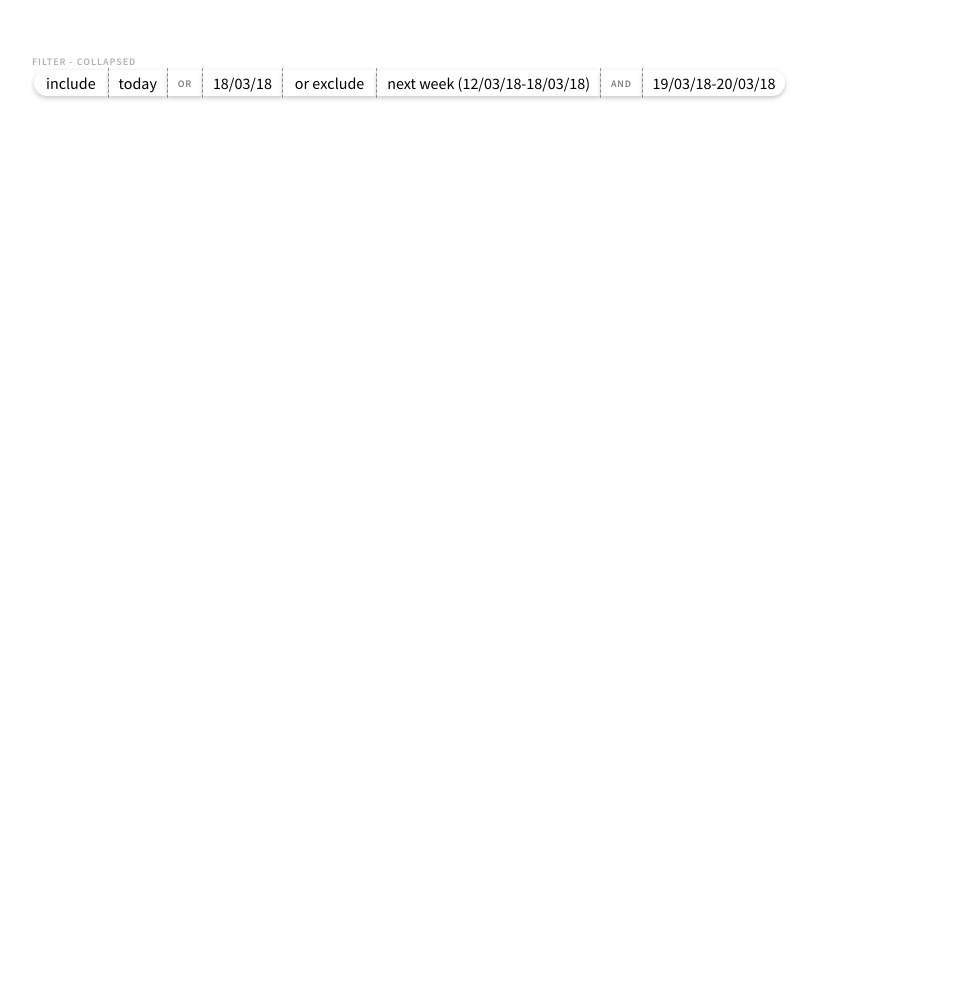
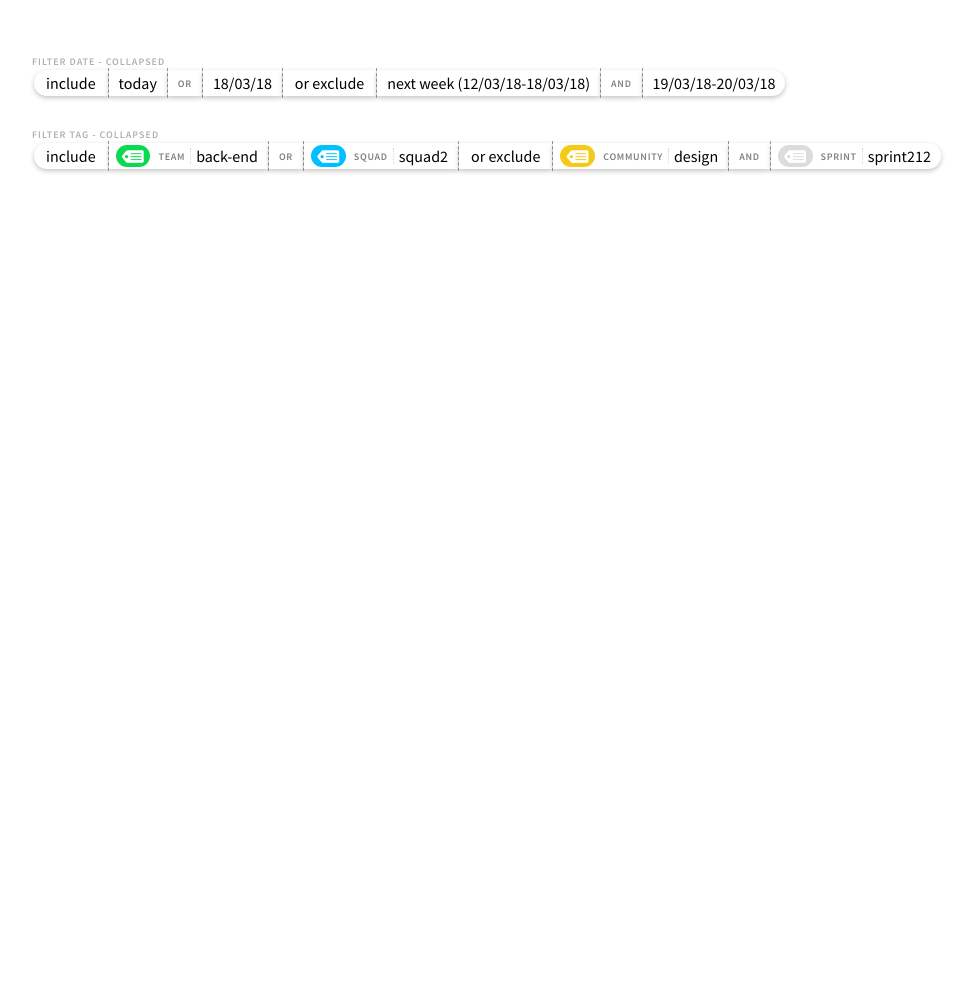
Before and after one commit to lordblendi/tracker-mockup, a Jekyll site: the page built from pages/filter.html, in a window 1280 px wide. Shown: the whole page, without its empty margins (23-997 px from the left). Built offline with Jekyll 4.4.1, drawn with Linux system fonts in a browser that asks for light colours; nearby versions of some CDN libraries; comment, search, counter and statistics services are not loaded.

Commit message:
added tag filter collapsed

```diff
--- a/pages/filter.html
+++ b/pages/filter.html
@@ -7,7 +7,7 @@ permalink: /filter
 
 <div class="pmx-field">
   <div class="pmx-field__inner">
-    <div class="pmx-field__label">Filter - collapsed</div>
+    <div class="pmx-field__label">Filter date - collapsed</div>
     <div class="pmx-field__value">
 
       <div class="pmx-selector pmx-selector--collapsed pmx-selector--multiSelect JS_selector" data-popid="#multiSelector-3">
@@ -62,3 +62,78 @@ permalink: /filter
     </div>
   </div>
 </div>
+
+
+<div class="pmx-field">
+  <div class="pmx-field__inner">
+    <div class="pmx-field__label">Filter tag - collapsed</div>
+    <div class="pmx-field__value">
+
+      <div class="pmx-selector pmx-selector--collapsed pmx-selector--multiSelect JS_selector" data-popid="#multiSelector-3">
+        <div class="pmx-selector__item pmx-selector__item--selected JS_selectorItem">
+          <div class="pmx-selector__block ">
+            <span class="pmx-selector__blockPart pmx-selector__blockPart--prefix">include</span>
+          </div>
+        </div>
+        <span class="pmx-selector__itemSeperator"></span>
+        <div class="pmx-selector__item pmx-selector__item--selected JS_selectorItem">
+          <div class="pmx-selector__block ">
+            <span class="pmx-selector__blockPart pmx-selector__blockPart--prefix" style="background-color: #0bda51; color: #FFF;">ग़</span>
+            <span class="pmx-selector__blockSeperator"></span>
+            <span class="pmx-selector__blockPart pmx-selector__blockPart--label">team</span>
+            <span class="pmx-selector__blockSeperator"></span>
+            <span class="pmx-selector__blockPart pmx-selector__blockPart--field">back-end</span>
+          </div>
+        </div>
+        <span class="pmx-selector__itemSeperator"></span>
+        <div class="pmx-selector__item pmx-selector__item--selected JS_selectorItem">
+          <div class="pmx-selector__block ">
+            <span class="pmx-selector__blockPart pmx-selector__blockPart--label">or</span>
+          </div>
+        </div>
+        <span class="pmx-selector__itemSeperator"></span>
+        <div class="pmx-selector__item pmx-selector__item--selected JS_selectorItem">
+          <div class="pmx-selector__block ">
+            <span class="pmx-selector__blockPart pmx-selector__blockPart--prefix" style="background-color: #00bfff; color: #FFF;">ग़</span>
+            <span class="pmx-selector__blockSeperator"></span>
+            <span class="pmx-selector__blockPart pmx-selector__blockPart--label">squad</span>
+            <span class="pmx-selector__blockSeperator"></span>
+            <span class="pmx-selector__blockPart pmx-selector__blockPart--field">squad2</span>
+          </div>
+        </div>
+        <span class="pmx-selector__itemSeperator"></span>
+        <div class="pmx-selector__item pmx-selector__item--selected JS_selectorItem">
+          <div class="pmx-selector__block ">
+            <span class="pmx-selector__blockPart pmx-selector__blockPart--prefix">or exclude</span>
+          </div>
+        </div>
+        <span class="pmx-selector__itemSeperator"></span>
+        <div class="pmx-selector__item pmx-selector__item--selected JS_selectorItem">
+          <div class="pmx-selector__block ">
+            <span class="pmx-selector__blockPart pmx-selector__blockPart--prefix" style="background-color: #f4ca16; color: #FFF;">ग़</span>
+            <span class="pmx-selector__blockSeperator"></span>
+            <span class="pmx-selector__blockPart pmx-selector__blockPart--label">community</span>
+            <span class="pmx-selector__blockSeperator"></span>
+            <span class="pmx-selector__blockPart pmx-selector__blockPart--field">design</span>
+          </div>
+        </div>
+        <span class="pmx-selector__itemSeperator"></span>
+        <div class="pmx-selector__item pmx-selector__item--selected JS_selectorItem">
+          <div class="pmx-selector__block ">
+            <span class="pmx-selector__blockPart pmx-selector__blockPart--label">and</span>
+          </div>
+        </div>
+        <span class="pmx-selector__itemSeperator"></span>
+        <div class="pmx-selector__item pmx-selector__item--selected JS_selectorItem">
+          <div class="pmx-selector__block ">
+            <span class="pmx-selector__blockPart pmx-selector__blockPart--prefix" style="background-color: #dcdcdc; color: #FFF;">ग़</span>
+            <span class="pmx-selector__blockSeperator"></span>
+            <span class="pmx-selector__blockPart pmx-selector__blockPart--label">sprint</span>
+            <span class="pmx-selector__blockSeperator"></span>
+            <span class="pmx-selector__blockPart pmx-selector__blockPart--field">sprint212</span>
+          </div>
+        </div>
+      </div>
+    </div>
+  </div>
+</div>
```
